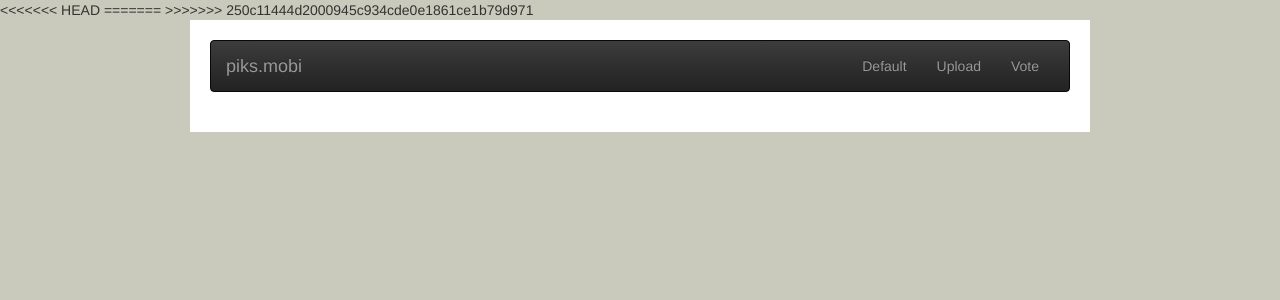
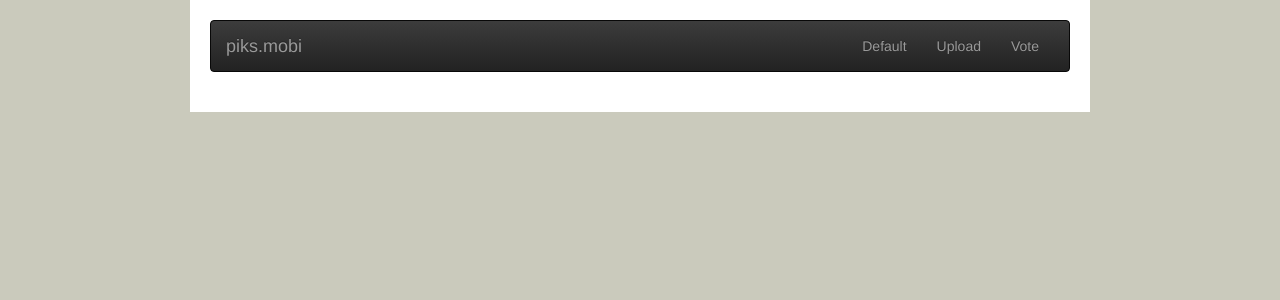
Before and after one commit to Ryanb58/piks.mobi, a PHP site: template template/header.php in a window 1280 px wide. Shown: the top 300 px of the page. Run offline with PHP 8.4, Linux system fonts and the light colour scheme; the template is opened without the code that fills it, so the values that code supplies are empty; some libraries are stand-ins or nearby versions.

Commit message:
Updated to match..

```diff
--- a/template/header.php
+++ b/template/header.php
@@ -18,20 +18,9 @@ require_once("controllers/photos.php");
 
 	<link href="css/template.css" rel="stylesheet" />
 
-<<<<<<< HEAD
-	<!-- Load all the javascript after...
-	<script type="text/javascript" src="js/jquery-2.1.1.min.js"></script>
-	<script type="test/javascript" src="js/bootstrap.js"></script>-->
-
-  <!-- include javascript, jQuery FIRST -->
-<script src="http://ajax.googleapis.com/ajax/libs/jquery/1.10.2/jquery.min.js"></script>
-<script src="js/bootstrap.min.js"></script>
-=======
 	<!-- Load all the javascript after... -->
 	<script src="https://ajax.googleapis.com/ajax/libs/jquery/1.11.0/jquery.min.js"></script>
 	<script type="test/javascript" src="js/bootstrap.min.js"></script>
-
->>>>>>> 250c11444d2000945c934cde0e1861ce1b79d971
 
 	<meta name="viewport" content="width=dvice-width, initial-scale=1.0" />
 
```
Also changed, not shown: index.php (+0 -57 lines).
